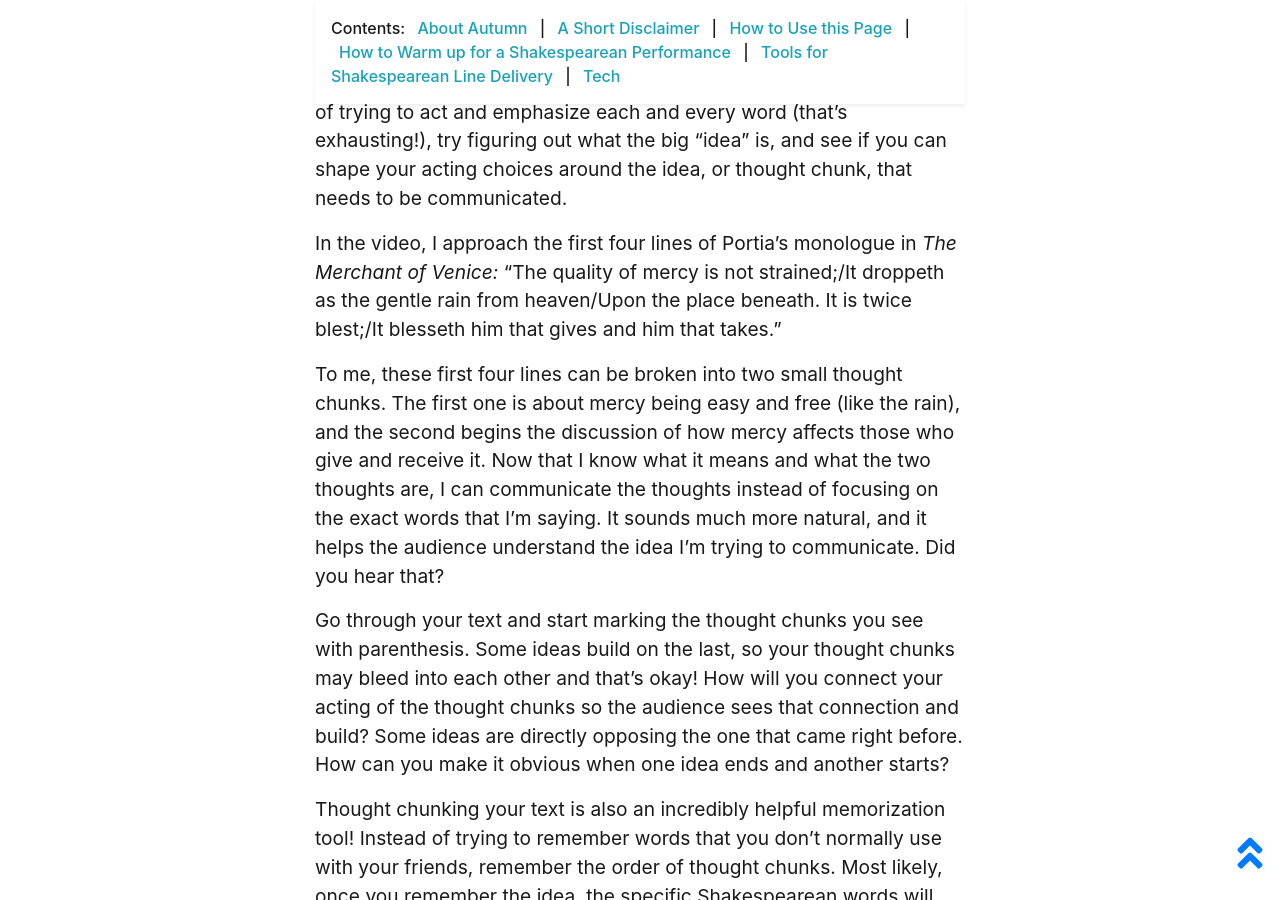
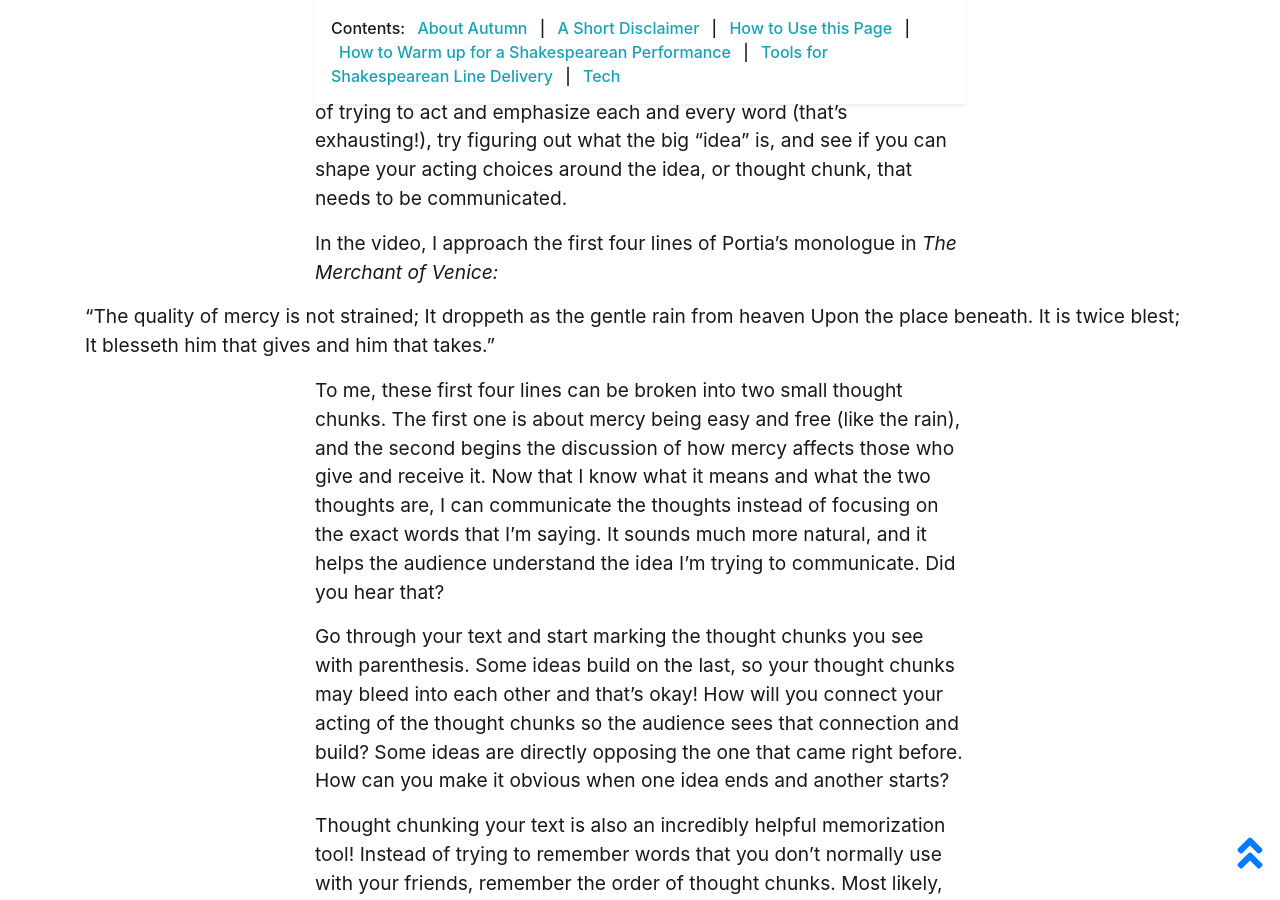
Before and after one commit to thecdil/dramaturgy, a Jekyll site: the page built from pages/acting.md, in a window 1280 px wide and 900 px high, scrolled down 6158 px. Built offline with Jekyll 4.4.1, drawn with Linux system fonts in a browser that asks for light colours.

```diff
--- a/pages/acting.md
+++ b/pages/acting.md
@@ -122,7 +122,11 @@ Typically, audience ears have to spend about 5-10 minutes adjusting to the sound
 
 In monologues, the text usually explores one big idea at a time. Instead of trying to act and emphasize each and every word (that’s exhausting!), try figuring out what the big “idea” is, and see if you can shape your acting choices around the idea, or thought chunk, that needs to be communicated.
 
-In the video, I approach the first four lines of Portia’s monologue in *The Merchant of Venice:* "The quality of mercy is not strained;/It droppeth as the gentle rain from heaven/Upon the place beneath. It is twice blest;/It blesseth him that gives and him that takes."
+In the video, I approach the first four lines of Portia’s monologue in *The Merchant of Venice:*
+>"The quality of mercy is not strained;
+>It droppeth as the gentle rain from heaven
+>Upon the place beneath. It is twice blest;
+>It blesseth him that gives and him that takes."
 
 To me, these first four lines can be broken into two small thought chunks. The first one is about mercy being easy and free (like the rain), and the second begins the discussion of how mercy affects those who give and receive it. Now that I know what it means and what the two thoughts are, I can communicate the thoughts instead of focusing on the exact words that I’m saying. It sounds much more natural, and it helps the audience understand the idea I’m trying to communicate. Did you hear that?
 
```
